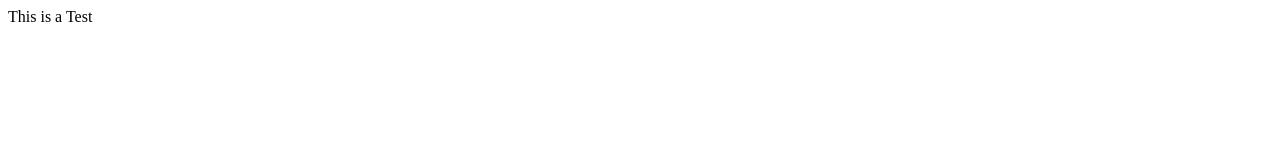
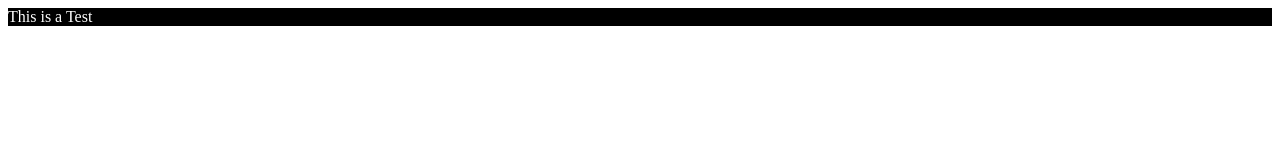
Before and after one commit to ben64-68/Portfolio, a plain HTML site: page index.html in a window 1280 px wide. Drawn offline with nearby package versions, Linux system fonts and the light colour scheme.

Commit message:
changes #app to #start

```diff
--- a/index.html
+++ b/index.html
@@ -5,7 +5,7 @@
 </head>
 <body>
   <style scoped>
-    #app {
+    #start {
       background-color: black;
       color: white;
     }
```
